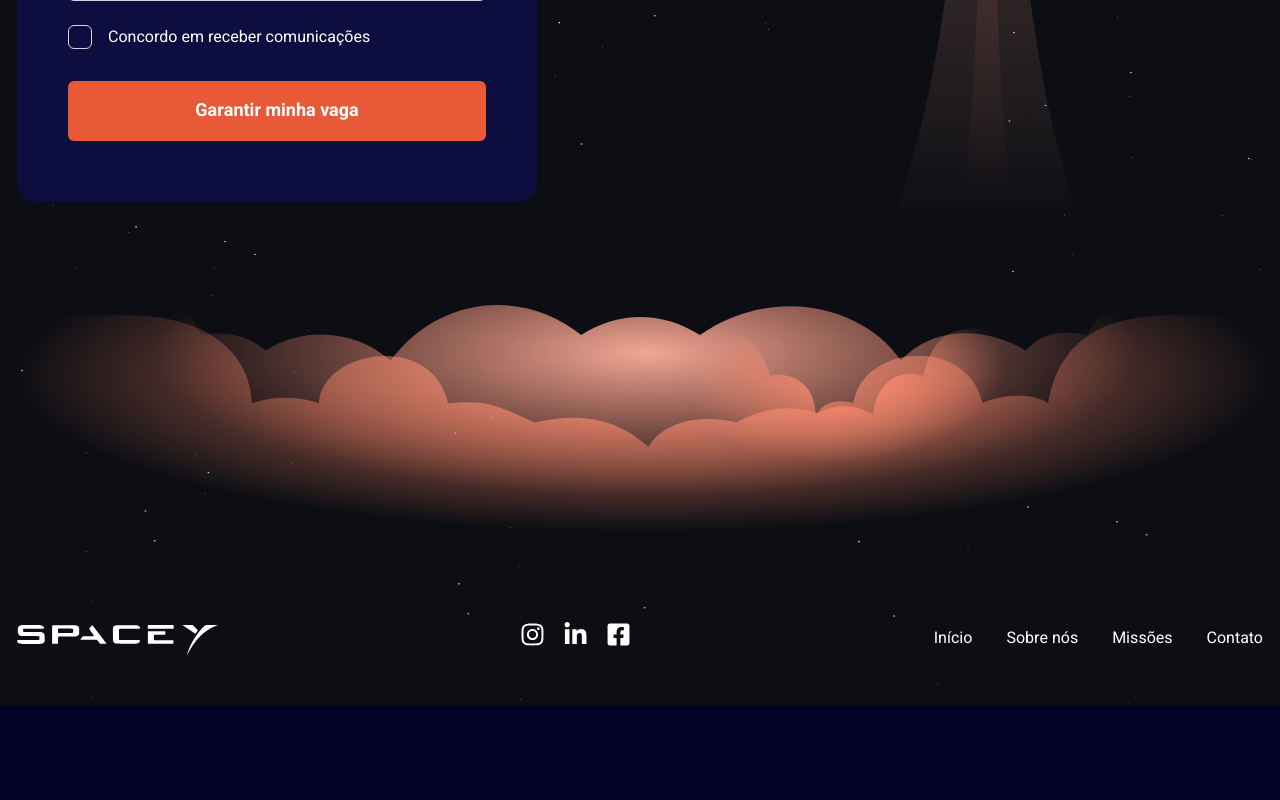
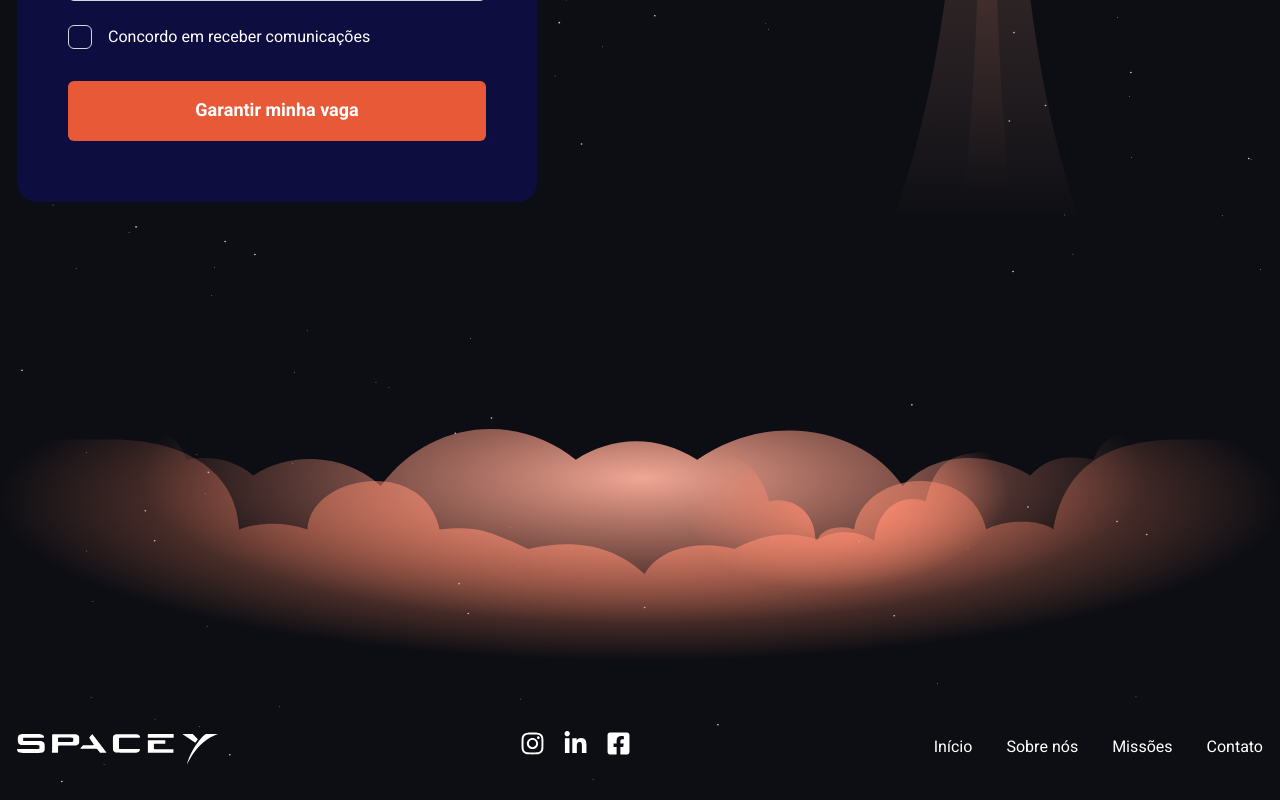
Before and after one commit to gabrielcoutinh0/space-y, a React (Create React App) app: page / in a window 1280 px wide. Shown: the part 2753-3553 px from the top of the page. Before the commit the page ends 3458 px from the top, so only its background shows below. Built offline with nearby package versions, Linux system fonts and the light colour scheme.

Commit message:
fix smoke footer

```diff
--- a/src/App.tsx
+++ b/src/App.tsx
@@ -86,7 +86,9 @@ function App() {
 
         <ContainerFooter>
             <DivFooter>
-                <ImageFooter />
+                <ImageFooter>
+                    <img src='/images/smoke.svg' alt='Fumaça' />
+                </ImageFooter>
                 <Footer>
                     <Logo>
                         <a href='/'><img src='./images/logo-space-y.svg' alt="Space Y" /></a>
--- a/src/styles/styles.ts
+++ b/src/styles/styles.ts
@@ -241,7 +241,7 @@ export const LabelCheckBox = styled.label`
 `;
 
 export const ContainerFooter = styled.section`
-    padding-top: ${pixelToRem(272)};
+    padding-top: ${pixelToRem(130)};
     background: url('./images/stars.svg'), var(--gray-01);
 
     @media (max-width: 375px){
@@ -253,25 +253,17 @@ export const DivFooter = styled.div`
     position: relative;
     max-width: var(--max-width);
     margin: 0 auto;
-    padding: 0 17px;
 
     @media ${device.custom2} {
         padding: unset;
     }
 `;
 
-export const ImageFooter = styled.svg`
-    position: absolute;
-    background-image: url('./images/smoke.svg');
-    background-size: contain;
-    background-repeat: no-repeat;
-    max-width: ${pixelToRem(1440)};
-    height: ${pixelToRem(370)};
-    width: 98%;
-    bottom: ${pixelToRem(30)};
+export const ImageFooter = styled.div`
+    width: 100%;
 
-    @media (max-width: 374px){
-        bottom: ${pixelToRem(192)};
+    & > img{
+        width: 100%;
     }
 `;
 
@@ -279,6 +271,7 @@ export const Footer = styled.footer`
     display: flex;
     align-items: center;
     justify-content: space-between;
+    padding: 0 17px;
 
     @media ${device.custom2} {
         flex-direction: column;
```
